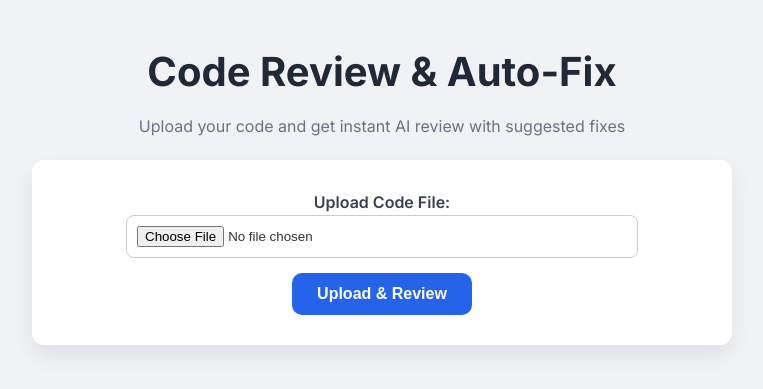
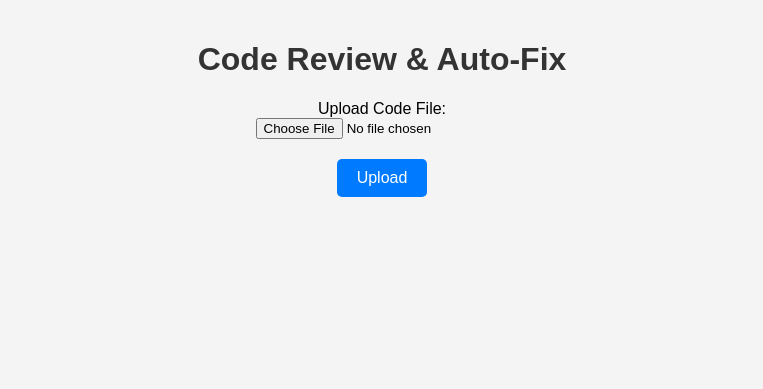
Before and after one commit to DDumitru2001/HaufeGroupInternship2025, a FastAPI app: page / in a window 1280 px wide. Shown: the top 389 px of the page, without its empty margins (258-1021 px from the left). Run offline with FastAPI, Linux system fonts and the light colour scheme.

Commit message:
Corrections

```diff
--- a/backend/main.py
+++ b/backend/main.py
@@ -90,7 +90,7 @@ async def review_code(
         problem, solution, suggestions = extract_sections(review)
     except Exception as e:
         review = fixed_code = ""
-        problem = solution = suggestions = ""
+        problem = solution = suggestions = "found"
         return templates.TemplateResponse("index.html", {
             "request": request,
             "code": code_text,
--- a/backend/templates/index.html
+++ b/backend/templates/index.html
@@ -4,60 +4,37 @@
     <meta charset="UTF-8">
     <meta name="viewport" content="width=device-width, initial-scale=1.0">
     <title>Local Code Reviewer</title>
-    <link href="https://fonts.googleapis.com/css2?family=Inter:wght@400;600;700&display=swap" rel="stylesheet">
     <style>
-        /* Reset și font modern */
-        * { box-sizing: border-box; margin: 0; padding: 0; }
-        body { font-family: 'Inter', sans-serif; background: #f0f2f5; color: #333; line-height: 1.6; }
-
-        header { text-align: center; padding: 40px 20px 20px; }
-        h1 { font-size: 2.5rem; color: #1f2937; margin-bottom: 10px; }
-        h2 { color: #374151; margin-bottom: 20px; }
-
-        form { background: #ffffff; padding: 30px; border-radius: 12px; box-shadow: 0 10px 25px rgba(0,0,0,0.08); max-width: 700px; margin: 0 auto 40px; text-align: center; }
-        input[type="file"] { padding: 10px; border-radius: 8px; border: 1px solid #ccc; width: 80%; margin-bottom: 15px; }
-        textarea { width: 100%; padding: 15px; border-radius: 10px; border: 1px solid #ccc; font-family: monospace; font-size: 14px; resize: vertical; margin-bottom: 15px; background: #f9fafb; }
-
-        button { padding: 12px 25px; border: none; border-radius: 10px; font-size: 16px; cursor: pointer; transition: all 0.3s ease; font-weight: 600; }
-        button[type="submit"] { background: #2563eb; color: #fff; }
-        button[type="submit"]:hover { background: #1d4ed8; }
-        .copy-btn { background: #16a34a; color: #fff; margin-top: 10px; }
-        .copy-btn:hover { background: #15803d; }
-
+        body { font-family: Arial, sans-serif; margin: 0; padding: 20px; background-color: #f4f4f4; }
+        h1, h2 { text-align: center; color: #333; }
+        form { margin-bottom: 30px; text-align: center; }
+        input[type="file"] { margin-bottom: 10px; }
+        textarea { width: 100%; font-family: monospace; font-size: 14px; border-radius: 5px; padding: 10px; }
         .container { display: flex; flex-wrap: wrap; gap: 20px; justify-content: center; }
-        .box { background: #ffffff; padding: 25px; border-radius: 12px; flex: 1 1 45%; box-shadow: 0 8px 20px rgba(0,0,0,0.08); max-height: 500px; overflow-y: auto; }
-        .box h2 { font-size: 1.3rem; margin-bottom: 15px; }
-
-        pre { background: #f9fafb; padding: 15px; border-radius: 10px; font-size: 14px; overflow-x: auto; white-space: pre-wrap; word-wrap: break-word; }
-
-        .doc { background: #ecfdf5; border-left: 5px solid #10b981; padding: 25px; margin-top: 40px; border-radius: 10px; max-width: 900px; margin-left: auto; margin-right: auto; }
-        .doc h3 { color: #065f46; margin-bottom: 15px; }
-        .doc p { color: #065f46; margin-bottom: 10px; }
-
-        .error { color: #dc2626; text-align: center; font-weight: 600; margin-top: 20px; }
-
-        @media (max-width: 768px) {
-            .container { flex-direction: column; }
-            .box { max-width: 100%; }
-        }
+        .box { background-color: white; padding: 20px; border-radius: 8px; flex: 1 1 45%; box-shadow: 0 4px 8px rgba(0,0,0,0.1); max-height: 500px; overflow: auto; }
+        pre { white-space: pre-wrap; word-wrap: break-word; background-color: #f4f4f4; padding: 10px; border-radius: 5px; font-size: 14px; }
+        button { padding: 10px 20px; font-size: 16px; cursor: pointer; margin-top: 10px; border: none; background-color: #007bff; color: white; border-radius: 5px; }
+        button:hover { background-color: #0056b3; }
+        .copy-btn { background-color: #28a745; }
+        .copy-btn:hover { background-color: #218838; }
+        .error { color: red; text-align: center; margin-top: 20px; }
+        .doc { background-color: #eef9f3; border-left: 5px solid #28a745; padding: 20px; margin-top: 40px; }
+        .doc h3 { color: #333; }
+        .doc p { color: #555; }
     </style>
 </head>
 <body>
-
-    <header>
-        <h1>Code Review & Auto-Fix</h1>
-        <p style="color:#6b7280;">Upload your code and get instant AI review with suggested fixes</p>
-    </header>
+    <h1>Code Review & Auto-Fix</h1>
 
     <form action="/review" method="post" enctype="multipart/form-data">
-        <label for="file" style="font-weight:600; color:#374151;">Upload Code File:</label><br>
+        <label for="file">Upload Code File:</label><br>
         <input type="file" name="file" id="file" accept=".html,.css,.js,.py,.php,.ts"><br>
-        <button type="submit">Upload & Review</button>
+        <button type="submit">Upload</button>
     </form>
 
     {% if code %}
-    <h2 style="text-align:center;">Edit Your Code</h2>
-    <form action="/review" method="post" style="max-width: 900px; margin: 0 auto 40px;">
+    <h2>Edit Your Code</h2>
+    <form action="/review" method="post">
         <textarea name="edited_code" rows="20">{{ code }}</textarea><br>
         <button type="submit">Review Edited Code</button>
     </form>
@@ -77,6 +54,12 @@
         {% endif %}
     </div>
 
+    <div class="doc">
+        <h3>Documentation</h3>
+        <p><strong>Problem:</strong> {{ problem }}</p>
+        <p><strong>Solution:</strong> {{ solution }}</p>
+        <p><strong>Suggestions:</strong> {{ suggestions }}</p>
+    </div>
     {% endif %}
 
     {% if error %}
@@ -93,6 +76,5 @@
             });
         }
     </script>
-
 </body>
 </html>
```
